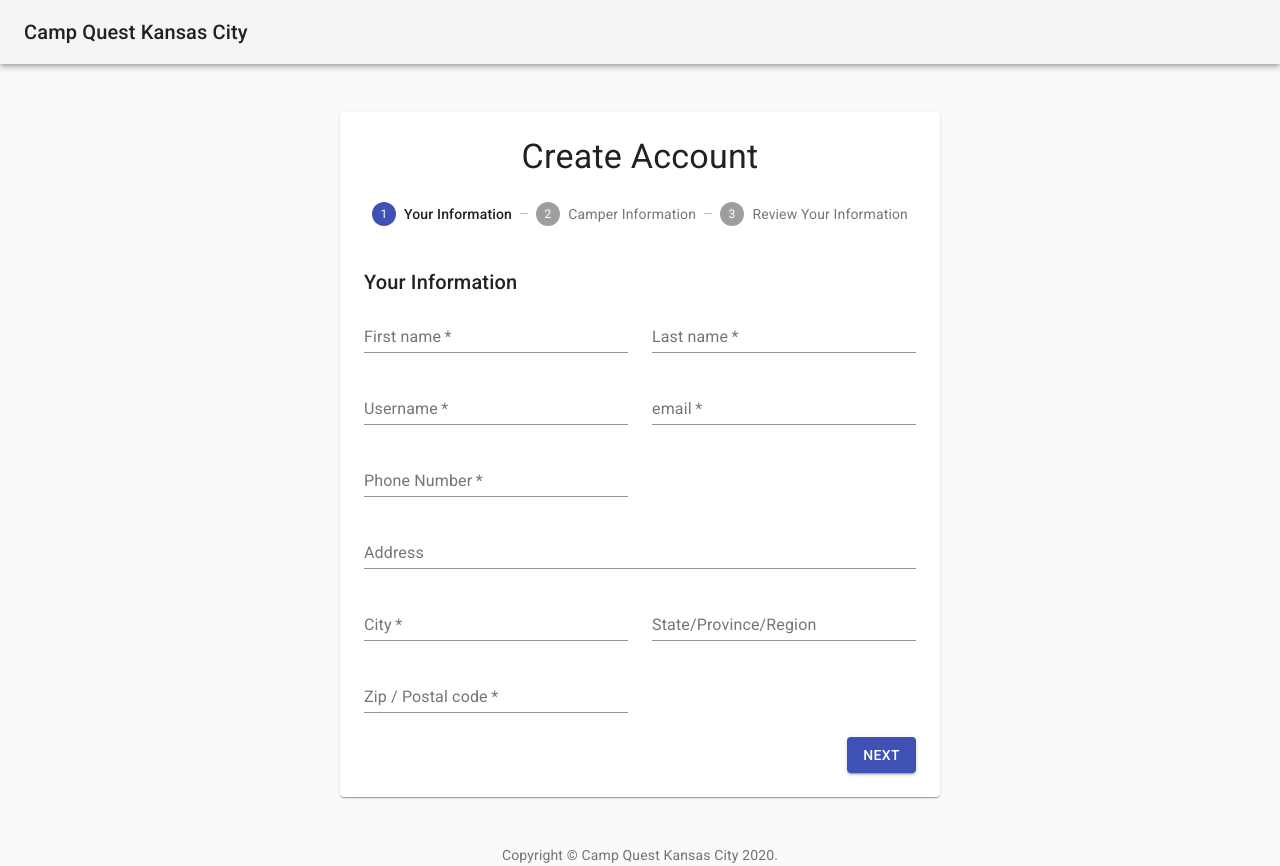
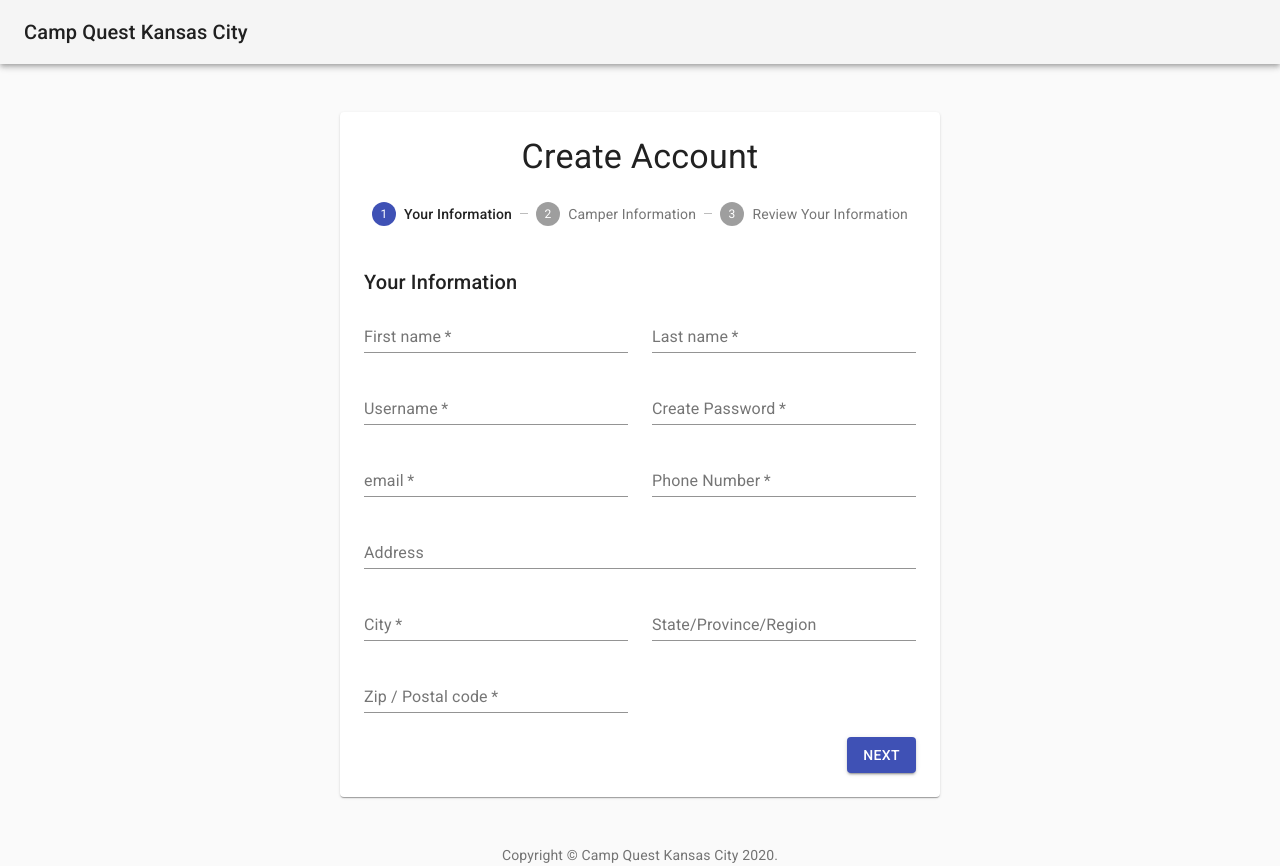
Before and after one commit to DesignerJennifer/therealHappyCampers, a React (Create React App) app in the folder client/: page /CreateAccount in a window 1280 px wide. Built offline with nearby package versions, Linux system fonts and the light colour scheme.

Commit message:
added create password field

```diff
--- a/client/src/pages/SignUpForm.js
+++ b/client/src/pages/SignUpForm.js
@@ -47,6 +47,18 @@
                         label="Username"
                         fullWidth
                         autoComplete="lname"
+                    />
+                </Grid>
+
+                {/* Create Password */}
+                <Grid item xs={12} sm={6}>
+                    <TextField
+                        required
+                        id={signup.password}
+                        name="Create Password"
+                        label="Create Password"
+                        fullWidth
+                        autoComplete="Password"
                     />
                 </Grid>
 
```
